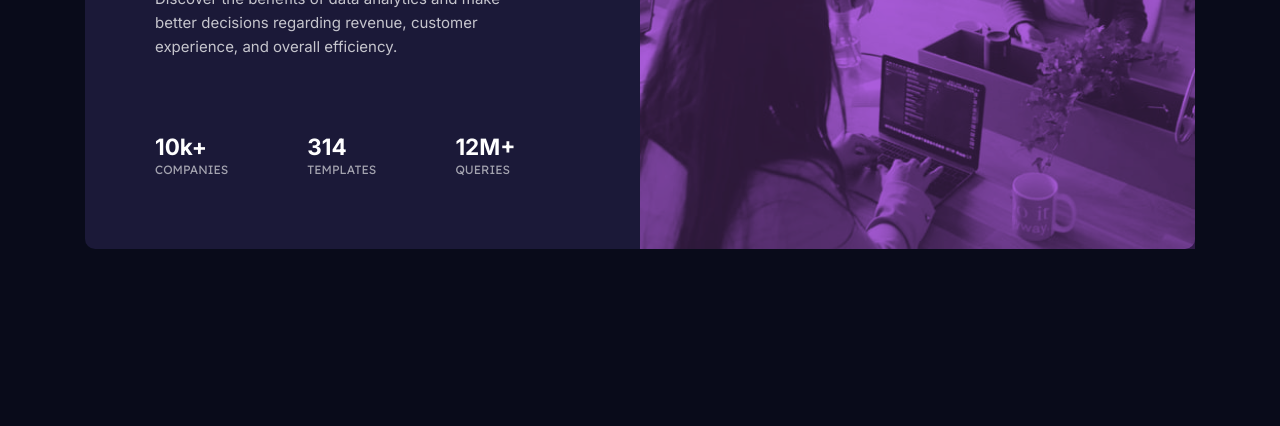
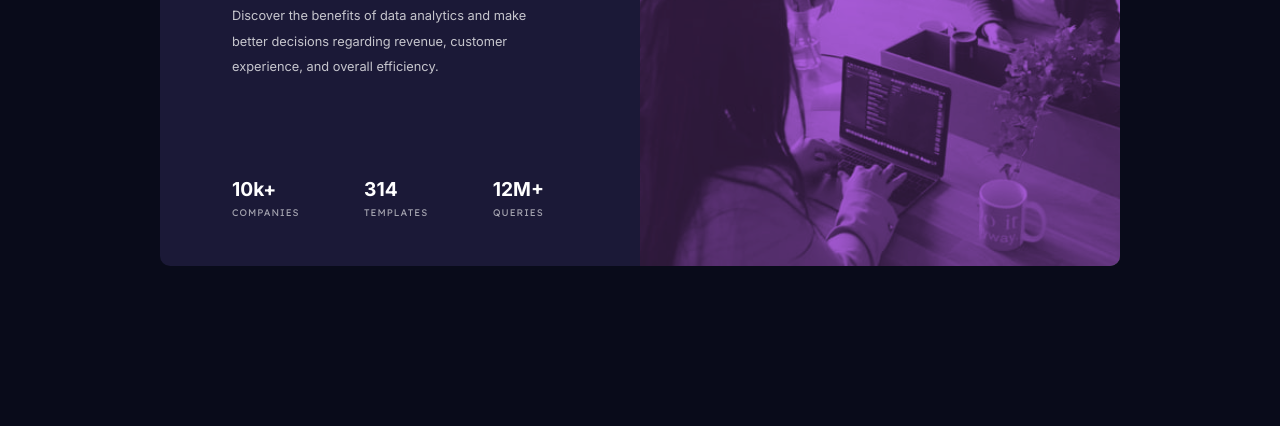
Before and after one commit to brendanmadden/stats-preview-card-component, a plain HTML site: page index.html in a window 1280 px wide. Shown: the part 374-800 px from the top of the page. Drawn offline with Linux system fonts and the light colour scheme.

Commit message:
updated all files to prepare for first submission

```diff
--- a/index.html
+++ b/index.html
@@ -14,30 +14,33 @@
 <div class="container">
   <div class="card">
     <div class="left-content">
-        <h1>Get <span style="color: hsl(277, 64%, 61%)">insights</span> that help your business grow.</h1>
+      <div class="top-content">
+        <h1>Get <span>insights</span> that help your business grow.</h1>
         <p>Discover the benefits of data analytics and make better decisions regarding revenue, customer experience, and overall efficiency.</p>
-        <div class="stats">
-          <div class="one">
+      </div>
+      <div class="bottom-content">
+        <div class="bottom-1">
           <h2>10k+</h2>
           <p>Companies</p>
         </div>
-          <div class="two">
+        <div class="bottom-1">
           <h2>314</h2>
           <p>Templates</p>
         </div>
-          <div class="three">
+        <div class="bottom-1">
           <h2>12M+</h2>
           <p>Queries</p>
         </div>
       </div>
     </div>
-      <div class="right-content">
+    <div class="right-mask">
         <div class="mask"></div>
         <div class="mask-two"></div>
     </div>
 
   </div>
 </div>
+</body>
 </body>
 
 </html>
--- a/style.css
+++ b/style.css
@@ -1,108 +1,228 @@
-@import url('https://fonts.googleapis.com/css2?family=Inter:wght@400;700&family=Lexend+Deca&display=swap');
+@import url("https://fonts.googleapis.com/css2?family=Inter:wght@400;700&family=Lexend+Deca&display=swap");
 
-/* font-family: 'Lexend Deca', sans-serif;
-    font-family: 'Inter', sans-serif; */
-
-*, *::before, *::after {
-    box-sizing: border-box;
-    padding: 0;
-    margin: 0;
-}
-
-body {
-    width: 100%;
-    height: 100%;
-    font-family: 'Inter', sans-serif;
-    color: hsl(0, 0%, 100%);
-    font-size: 15px;
+*,
+*::after,
+*::before {
+  padding: 0;
+  margin: 0;
+  box-sizing: border-box;
 }
 
 .container {
-    position: absolute;
-    display: flex;
-    width: 100%;
-    height: 100%;
-    background-color: hsl(233, 47%, 7%);
-    align-items: center;
-    justify-content: center;
+  display: flex;
+  position: absolute;
+  align-items: center;
+  justify-content: center;
+  height: 100%;
+  width: 100%;
+  background-color: hsl(233, 47%, 7%);
+  font-family: "Inter", sans-serif;
+  font-size: 15px;
+  white-space: normal;
 }
 
 .card {
-    height: 446px;
-    width: 1110px;
-    display: flex;
-    background-color: hsl(244, 38%, 16%);
-    border-radius: 10px;
+  display: flex;
+  height: 60%;
+  width: 75%;
+  border-radius: 10px 10px 10px 10px;
 }
 
-.right-content {
-    background: url(./images/image-header-desktop.jpg);
-    background-repeat: repeat;
-    background-position: center;
-    background-size: cover;
-    height: 100%;
-    width: 50%;
-    position: relative;
-    border-radius: 0 10px 10px 0;
+.left-content {
+  width: 50%;
+  height: 100%;
+  background-color: #1b1937;
+  display: flex;
+  flex-direction: column;
+  overflow: hidden;
+  border-radius: 10px 0 0 10px;
+  color: white;
+}
+
+.top-content {
+  display: flex;
+  flex-direction: column;
+  position: relative;
+  width: 100%;
+  height: 50%;
+  justify-content: space-between;
+}
+
+.top-content p {
+  padding: 0% 20% 0% 15%;
+  font-size: 0.8rem;
+  color: hsla(0, 0%, 100%, 0.75);
+  white-space: normal;
+  line-height: 2;
+  font-weight: 400;
+}
+
+.top-content h1 {
+  padding: 15% 15% 4% 15%;
+  font-size: 2.2rem;
+}
+
+span {
+  color: #ab5cdb;
+}
+
+.bottom-content {
+  display: flex;
+  position: relative;
+  width: 100%;
+  height: 50%;
+  align-items: flex-end;
+  justify-content: space-between;
+  padding: 0% 20% 10% 15%;
+  flex-wrap: nowrap;
+}
+
+.bottom-content h2 {
+  padding-bottom: 5px;
+  font-size: 1.2rem;
+}
+
+.bottom-content p {
+  font-size: 0.6rem;
+  text-align: center;
+  color: hsla(0, 0%, 100%, 0.6);
+  text-transform: uppercase;
+  font-family: "Lexend Deca", sans-serif;
+  letter-spacing: 1px;
+}
+
+.right-mask {
+  width: 50%;
+  height: 100%;
+  background-color: #1b1937;
+  border-radius: 0px 10px 10px 0px;
+  background: url(/images/image-header-desktop.jpg) no-repeat center center /
+    cover;
+  display: flex;
 }
 
 .mask {
-    position: relative;
-    width: 100%;
-    height: 100%;
-    background-color: hsl(277, 64%, 61%);
-    opacity: 100%;
-    mix-blend-mode: multiply;
+  width: 100%;
+  height: 100%;
+  background-color: #1b1937;
+  border-radius: 0px 10px 10px 0px;
+  background-color: hsl(277, 64%, 61%);
+  mix-blend-mode: multiply;
 }
 
 .mask-two {
-    position: absolute;
-    top: 0;
-    left: 0;
+  width: 37.5%;
+  height: 60%;
+  background-color: #1b1937;
+  border-radius: 0px 10px 10px 0px;
+  background-color: hsl(277, 64%, 61%);
+  position: absolute;
+  opacity: 25%;
+}
+
+@media (max-width: 1010px) {
+  .top-content h1 {
+    font-size: 1.6rem;
+  }
+
+  .top-content p {
+    font-size: 0.8rem;
+  }
+}
+
+@media (max-width: 786px) {
+  .container {
+    height: auto;
+  }
+  .card {
+    flex-direction: column-reverse;
+    height: 1000px;
+  }
+
+  .right-mask {
+    position: relative;
+    height: 50%;
+    border-radius: 10px 10px 0 0;
+  }
+
+  .mask {
+    border-radius: 10px 10px 0 0;
+  }
+
+  .mask-two {
     width: 100%;
     height: 100%;
-    background-color: hsl(277, 64%, 61%);
     opacity: 25%;
+    border-radius: 10px 10px 0 0;
+  }
+
+  .left-content {
+    border-radius: 0 0 10px 10px;
+    text-align: center;
+    align-items: center;
+    justify-content: center;
+  }
+
+  .left-content h1 {
+    font-size: 1.8rem;
+  }
+
+  .left-content p {
+    font-size: 0.8rem;
+  }
+
+  .bottom-content {
+    flex-direction: column-reverse;
+    padding-right: 40%;
+    padding-top: 15%;
+  }
 }
 
-.left-content {
-    display: flex;
-    flex-direction: column;
-    align-items: center;
-    justify-content: space-between;
-    width: 50%;
-    padding: 70px;
-    overflow: hidden;
-    flex-wrap: nowrap;
+@media (max-width: 720px) {
+  .bottom-content {
+    padding-top: 25%;
+  }
 }
 
-.left-content h1 {
-    font-size: 36px;
-    font-weight: 700;
-    line-height: 1.4;
+@media (max-width: 650px) {
+  .bottom-content {
+    padding-top: 35%;
+  }
 }
 
-.left-content p {
-    color: hsla(0, 0%, 100%, 0.75);
-    padding-right: 60px;
-    font-size: 15px;
-    line-height: 1.6;
+@media (max-width: 630px) {
+  .bottom-content {
+    padding-top: 35%;
+    padding-right: 39%;
+  }
 }
 
-.stats {
-    display: flex;
-    justify-content: space-between;
-    width: 100%;
+@media (max-width: 600px) {
+  .bottom-content {
+    padding-right: 38%;
+  }
 }
 
-.stats p {
-    color: hsla(0, 0%, 100%, 0.6);
-    font-family: 'Lexend Deca', sans-serif;
-    font-weight: 400;
-    font-size: 12px;
-    text-transform: uppercase;
+@media (max-width: 560px) {
+  .bottom-content {
+    padding-right: 37%;
+    padding-top: 50%;
+  }
 }
 
-.one, .two, .three {
-    margin-top: 60px;
+@media (max-width: 540px) {
+  .bottom-content {
+    padding-top: 60%;
+  }
 }
+
+@media (max-width: 480px) {
+  .bottom-content {
+    padding-top: 60%;
+    padding-right: 35%;
+  }
+
+  .card {
+    height: 1200px;
+  }
+}
--- a/test/test.css
+++ /dev/null
@@ -1,227 +0,0 @@
-@import url('https://fonts.googleapis.com/css2?family=Inter:wght@400;700&family=Lexend+Deca&display=swap');
-
-*, *::after, *::before {
-  padding: 0;
-  margin: 0;
-  box-sizing: border-box;
-}
-
-.container {
-  display: flex;
-  position: absolute;
-  align-items: center;
-  justify-content: center;
-  height: 100%;
-  width: 100%;
-  background-color: hsl(233, 47%, 7%);
-  font-family: 'Inter', sans-serif;
-  font-size: 15px;
-  white-space: normal;
-}
-
-.card {
-  display: flex;
-  height: 60%;
-  width: 75%;
-  border-radius: 10px 10px 10px 10px;
-}
-
-.left-content {
-  width: 50%;
-  height: 100%;
-  background-color: #1B1937;
-  display: flex;
-  flex-direction: column;
-  overflow: hidden;
-  border-radius: 10px 0 0 10px;
-  color: white;
-}
-
-.top-content {
-  display: flex;
-  flex-direction: column;
-  position: relative;
-  width: 100%;
-  height: 50%;
-  justify-content: space-between;
-}
-
-.top-content p {
-  padding: 0% 20% 0% 15%;
-  font-size: .9rem;
-  color: hsla(0, 0%, 100%, 0.75);
-  white-space: normal;
-  line-height: 2;
-}
-
-.top-content h1 {
-  padding: 15% 15% 4% 15%;
-  font-size: 2.2rem;
-}
-
-span {
-  color: #AB5CDB;
-}
-
-.bottom-content {
-  display: flex;
-  position: relative;
-  width: 100%;
-  height: 50%;
-  align-items: flex-end;
-  justify-content: space-between;
-  padding: 0% 20% 10% 15%;
-  flex-wrap: nowrap;
-}
-
-.bottom-content h2 {
-  padding-bottom: 5px;
-  font-size: 1.2rem;
-}
-
-.bottom-content p {
-  font-size: .6rem;
-  text-align: center;
-  color: hsla(0, 0%, 100%, 0.6);
-  text-transform: uppercase;
-  font-family: "Lexend Deca", sans-serif;
-  letter-spacing: 1px;
-}
-
-.right-mask {
-  width: 50%;
-  height: 100%;
-  background-color: #1B1937;
-  border-radius: 0px 10px 10px 0px;
-  background: url(/images/image-header-desktop.jpg) no-repeat center center / cover;
-  display: flex;
-}
-
-.mask {
-  width: 100%;
-  height: 100%;
-  background-color: #1B1937;
-  border-radius: 0px 10px 10px 0px;
-  background-color: hsl(277, 64%, 61%);
-  mix-blend-mode: multiply;
-}
-
-.mask-two {
-  width: 37.5%;
-  height: 60%;
-  background-color: #1B1937;
-  border-radius: 0px 10px 10px 0px;
-  background-color: hsl(277, 64%, 61%);
-  position: absolute;
-  opacity: 25%;
-}
-
-
-@media (max-width: 1010px) {
-    .top-content h1 {
-        font-size: 1.6rem;
-    }
-
-    .top-content p {
-        font-size: .8rem;
-    }
-}
-
-@media (max-width: 786px) {
-  .container {
-    height: auto;
-  }
-  .card {
-    flex-direction: column-reverse;
-    height: 1000px;
-  }
-
-  .right-mask {
-    position: relative;
-    height: 50%;
-    border-radius: 10px 10px 0 0;
-  }
-
-  .mask {
-      border-radius: 10px 10px 0 0;
-  }
-
-  .mask-two {
-      width: 100%;
-      height: 100%;
-      opacity: 25%;
-      border-radius: 10px 10px 0 0;
-  }
-
-  .left-content {
-    border-radius: 0 0 10px 10px;
-    text-align: center;
-    align-items: center;
-    justify-content: center;
-  }
-
-  .left-content h1 {
-      font-size: 1.8rem;
-  }
-
-  .left-content p {
-      font-size: .8rem;
-  }
-
-  .bottom-content {
-      flex-direction: column-reverse;
-      padding-right: 40%;
-      padding-top: 15%;
-  }
-}
-
-@media (max-width: 720px) {
-    .bottom-content {
-        padding-top: 25%;
-    }
-}
-
-@media (max-width: 650px) {
-    .bottom-content {
-      padding-top: 35%;
-  }
-}
-
-@media (max-width: 630px) {
-    .bottom-content {
-      padding-top: 35%;
-      padding-right: 39%;
-  }
-}
-
-@media (max-width: 600px) {
-    .bottom-content {
-        padding-right: 38%;
-    }
-}
-
-@media (max-width: 560px) {
-    .bottom-content {
-      padding-right: 37%;
-      padding-top: 50%;
-  }
-}
-
-@media (max-width: 540px) {
-    .bottom-content{
-        padding-top: 60%;
-    }
-}
-
-
-
-@media (max-width: 480px) {
-    .bottom-content {
-      padding-top: 60%;
-      padding-right: 35%;
-  }
-
-  .card {
-      height: 1200px;
-  }
-}
```
Also changed, not shown: test/test.html (deleted, +0 -41 lines), images/mine.png (added), 3 other files. Lines whose indentation alone changed are shown as unchanged.
